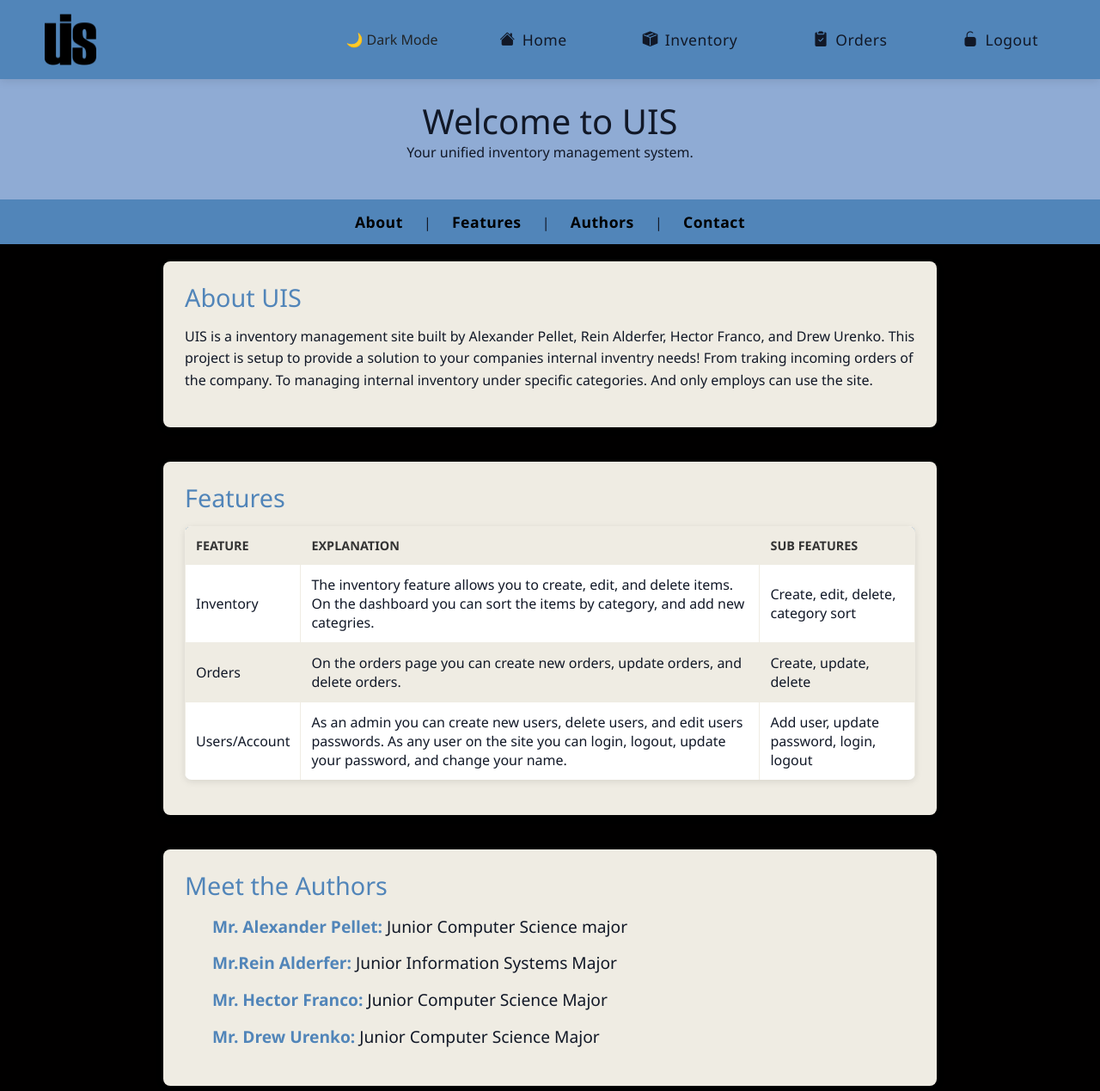
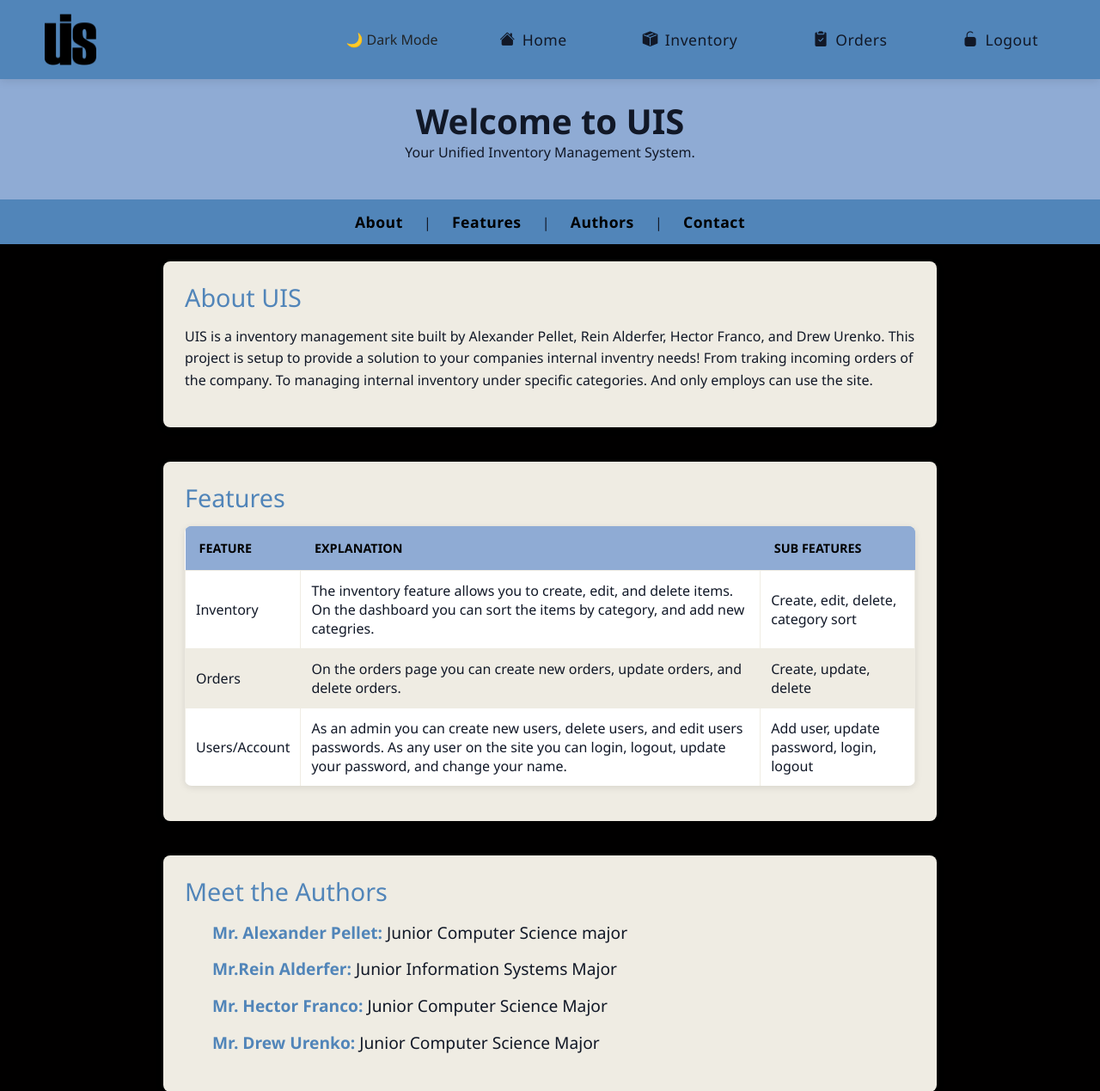
Before and after one commit to Pitlug/Unified-Inventory-System-UIS, a PHP site: page /src/web/index.php in a window 1280 px wide. Shown: the top 1269 px of the page at 86% size. Run offline with PHP 8.4, Linux system fonts and the light colour scheme; the visitor is signed in with stand-in values (Sample User, id 1).

Commit message:
made a few more small updates

```diff
--- a/src/web/classes/Header.php
+++ b/src/web/classes/Header.php
@@ -8,7 +8,8 @@
             $jsUrl = $GLOBALS['jsUrl'];
 
             $this->headContent = '<html><head>
-            <title>'.$pageName.'</title>';
+            <title>'.$pageName.'</title>
+            <link rel="icon" type="image/png" href="../web/images/logo.png">';
 
             if(isset($extraStyles) && is_array($extraStyles) && count($extraStyles)>0){
                 foreach($extraStyles as $cssfile){
--- a/src/web/css/homepage.css
+++ b/src/web/css/homepage.css
@@ -4,6 +4,7 @@
 
 body {
         background-image: url("../images/gif2.gif");
+        background-size: large;
     }
 
 header {
@@ -16,6 +17,7 @@ header {
 header h1 {
             margin: 0;
             font-size: 2.5rem;
+            font-weight: bold;
         }
 nav {
             background-color: var(--darkblue);
@@ -32,7 +34,7 @@ nav a {
             letter-spacing: 0.5px;
         }
 nav a:hover {
-            color: var(--darkblue);
+            color: var(--tanPrimary);
             /* Tomato */
             text-decoration: underline;
         }
@@ -47,6 +49,7 @@ section {
         }
 section:hover {
             box-shadow: 0 6px 18px rgba(0, 0, 0, 0.15);
+            color: --tanPrimary;
         }
 section h2 {
             color: var(--blueText);
@@ -59,20 +62,36 @@ table {
             border-collapse: collapse;
             margin-top: 15px;
         }
-table th,
+table th {
+    color: var(--blueText);
+}
 table td {
             border: 1px solid var(--tanPrimary);
             padding: 12px;
             text-align: left;
         }
 table th {
-            background-color: var(--tanPrimary);
+            background-color: var(--lightblue);
             font-weight: 600;
-            color: #333;
+            color: var(--darkblue);
         }
+table th:hover {
+            background-color: var(--lightblue);
+            color: var(--tanPrimary);
+}
+table tr:hover {
+            background-color: var(--lightblue);
+            color: var(--darkblue);
+}
 table tr:nth-child(even) {
             background-color: var(--tanPrimary);
         }
+.tableText {
+    color: var(--veryblack);
+}
+.thread {
+    background-color: var(--lightblue);
+}
 ul {
             list-style: none;
             padding: 0;
--- a/src/web/index.php
+++ b/src/web/index.php
@@ -7,7 +7,7 @@
 <body>
     <header class="header">
         <h1 class="header">Welcome to UIS</h1>
-        <p class="header">Your unified inventory management system.</p>
+        <p class="header">Your Unified Inventory Management System.</p>
     </header>
     <div class="header">
         <nav>
@@ -31,11 +31,11 @@
         <section id="Features">
             <h2>Features</h2>
             <table>
-                <thead>
+                <thead class="thread">
                     <tr>
-                        <th>Feature</th>
-                        <th>Explanation</th>
-                        <th>Sub Features</th>
+                        <th class="tableText">Feature</th>
+                        <th class="tableText">Explanation</th>
+                        <th class="tableText">Sub Features</th>
                     </tr>
                 </thead>
                 <tbody>
```
Also changed, not shown: src/web/images/logo.ico (added).
